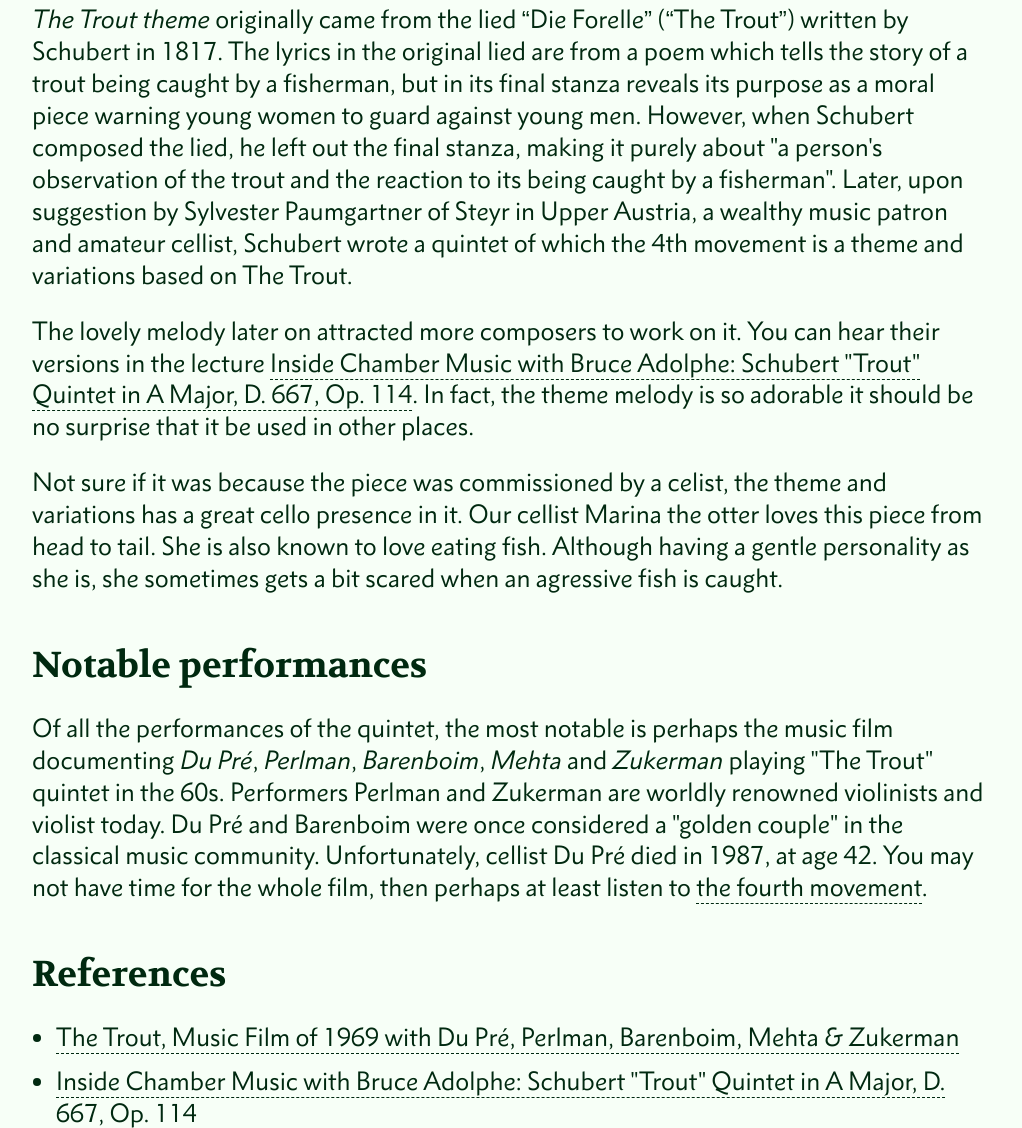
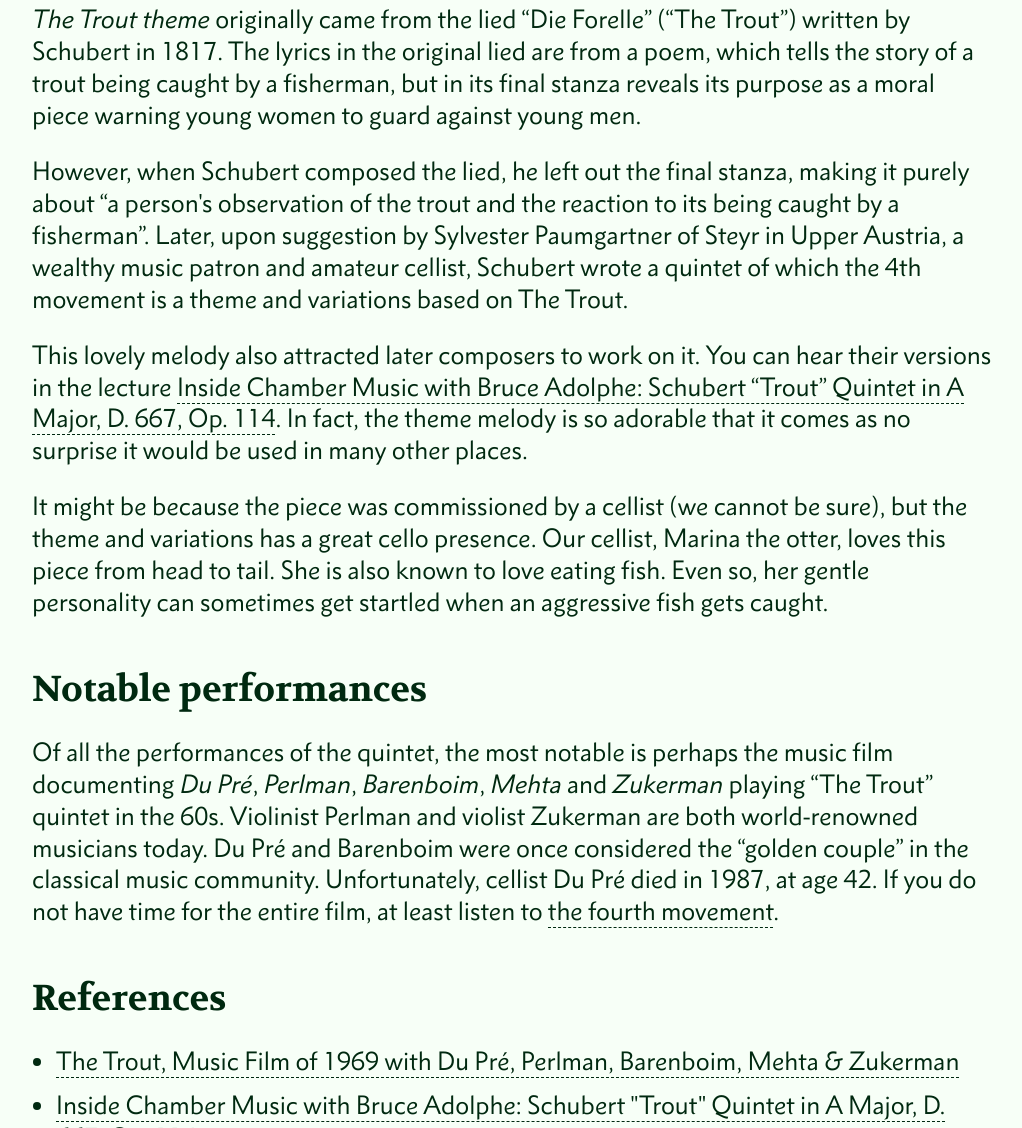
Before and after one commit to RedViolaPanda/fluffy-phil, an Eleventy site: page src/views/posts/04-the-trout-theme.md in a window 1280 px wide. Shown: the part 1454-2582 px from the top of the page, without its empty margins (128-1150 px from the left). Built offline with nearby package versions, Linux system fonts and the light colour scheme; Eleventy itself is replaced by a stand-in of ours; files that its build step writes are made by us from their sources; files whose address does not match are found by name.

Commit message:
Fix missing glyphs and minor copy edits

```diff
--- a/src/views/posts/04-the-trout-theme.md
+++ b/src/views/posts/04-the-trout-theme.md
@@ -23,15 +23,17 @@ Arguably one of the most poetic musicians who ever lived, he had a knack for mel
 
 ## About the Trout theme
 
-_The Trout theme_ originally came from the lied “Die Forelle” (“The Trout”) written by Schubert in 1817. The lyrics in the original lied are from a poem which tells the story of a trout being caught by a fisherman, but in its final stanza reveals its purpose as a moral piece warning young women to guard against young men. However, when Schubert composed the lied, he left out the final stanza, making it purely about "a person's observation of the trout and the reaction to its being caught by a fisherman". Later, upon suggestion by Sylvester Paumgartner of Steyr in Upper Austria, a wealthy music patron and amateur cellist, Schubert wrote a quintet of which the 4th movement is a theme and variations based on The Trout.
+_The Trout theme_ originally came from the lied “Die Forelle” (“The Trout”) written by Schubert in 1817. The lyrics in the original lied are from a poem, which tells the story of a trout being caught by a fisherman, but in its final stanza reveals its purpose as a moral piece warning young women to guard against young men.
 
-The lovely melody later on attracted more composers to work on it. You can hear their versions in the lecture [Inside Chamber Music with Bruce Adolphe: Schubert "Trout" Quintet in A Major, D. 667, Op. 114](https://youtu.be/CULfYiee6MM). In fact, the theme melody is so adorable it should be no surprise that it be used in other places.
+However, when Schubert composed the lied, he left out the final stanza, making it purely about “a person's observation of the trout and the reaction to its being caught by a fisherman”. Later, upon suggestion by Sylvester Paumgartner of Steyr in Upper Austria, a wealthy music patron and amateur cellist, Schubert wrote a quintet of which the 4th movement is a theme and variations based on The Trout.
 
-Not sure if it was because the piece was commissioned by a celist, the theme and variations has a great cello presence in it. Our cellist Marina the otter loves this piece from head to tail. She is also known to love eating fish. Although having a gentle personality as she is, she sometimes gets a bit scared when an agressive fish is caught.
+This lovely melody also attracted later composers to work on it. You can hear their versions in the lecture [Inside Chamber Music with Bruce Adolphe: Schubert “Trout” Quintet in A Major, D. 667, Op. 114](https://youtu.be/CULfYiee6MM). In fact, the theme melody is so adorable that it comes as no surprise it would be used in many other places.
+
+It might be because the piece was commissioned by a cellist (we cannot be sure), but the theme and variations has a great cello presence. Our cellist, Marina the otter, loves this piece from head to tail. She is also known to love eating fish. Even so, her gentle personality can sometimes get startled when an aggressive fish gets caught.
 
 ## Notable performances
 
-Of all the performances of the quintet, the most notable is perhaps the music film documenting _Du Pré_, _Perlman_, _Barenboim_, _Mehta_ and _Zukerman_ playing "The Trout" quintet in the 60s. Performers Perlman and Zukerman are worldly renowned violinists and violist today. Du Pré and Barenboim were once considered a "golden couple" in the classical music community. Unfortunately, cellist Du Pré died in 1987, at age 42. You may not have time for the whole film, then perhaps at least listen to [the fourth movement](https://youtu.be/b8-H0r0iL6Q?t=2252).
+Of all the performances of the quintet, the most notable is perhaps the music film documenting _Du Pré_, _Perlman_, _Barenboim_, _Mehta_ and _Zukerman_ playing “The Trout” quintet in the 60s. Violinist Perlman and violist Zukerman are both world-renowned musicians today. Du Pré and Barenboim were once considered the “golden couple” in the classical music community. Unfortunately, cellist Du Pré died in 1987, at age 42. If you do not have time for the entire film, at least listen to [the fourth movement](https://youtu.be/b8-H0r0iL6Q?t=2252).
 
 ## References
 
```
Also changed, not shown: src/fonts/metro-nova-italic.woff, src/fonts/metro-nova-italic.woff2, src/fonts/metro-nova-regular.woff, src/fonts/metro-nova-regular.woff2.
